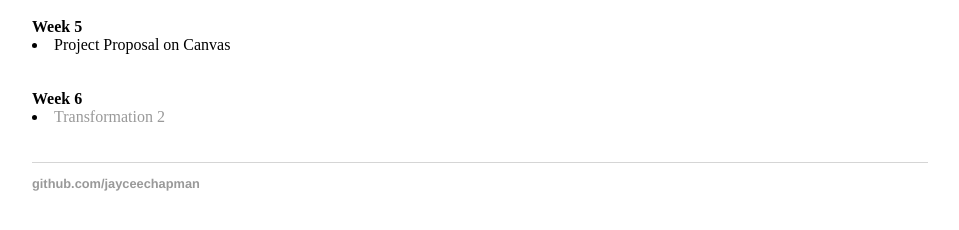
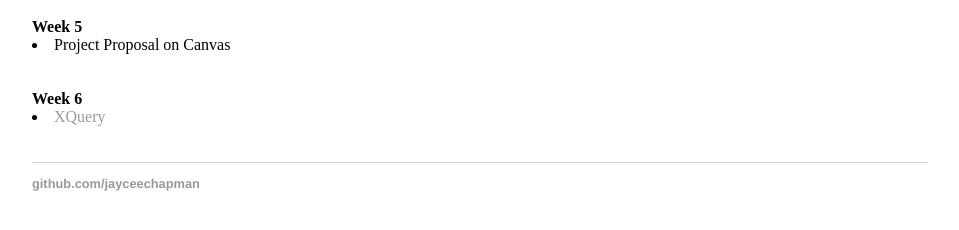
Before and after one commit to jayceechapman/jayceechapman.github.io, a Jekyll site: the page built from homework/index.html, in a window 1280 px wide. Shown: the part 579-809 px from the top of the page, without its empty margins (160-1119 px from the left). Built offline with Jekyll 4.4.1, drawn with Linux system fonts in a browser that asks for light colours.

Commit message:
Update index.html

```diff
--- a/homework/index.html
+++ b/homework/index.html
@@ -17,5 +17,5 @@ title: "Homework page"
 <b>Week 5</b>
 <li>Project Proposal on Canvas</li><br></br>
 </ul><b>Week 6</b>
-<li><a href="homework4">Transformation 2</a></li><br></br>
+<li><a href="xquery-assignment.xquery">XQuery</a></li><br></br>
 	</ul>
```
